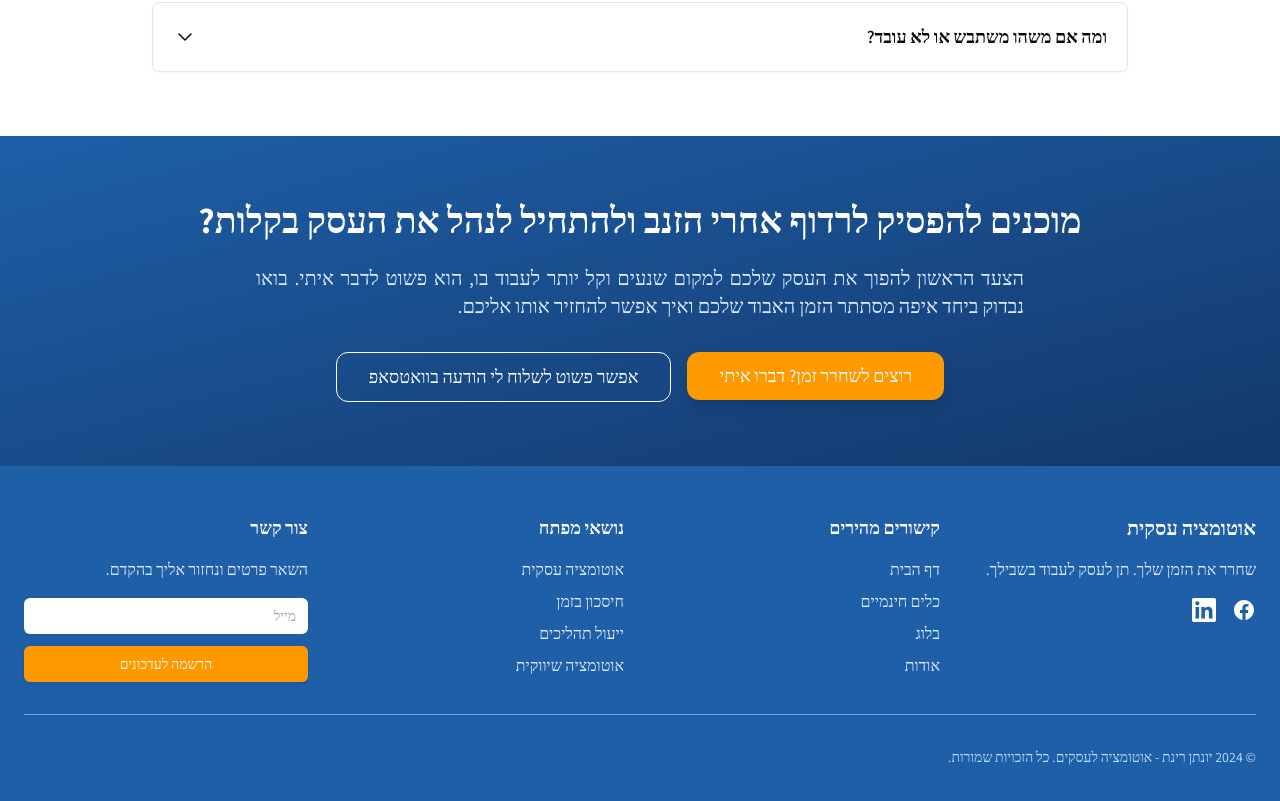
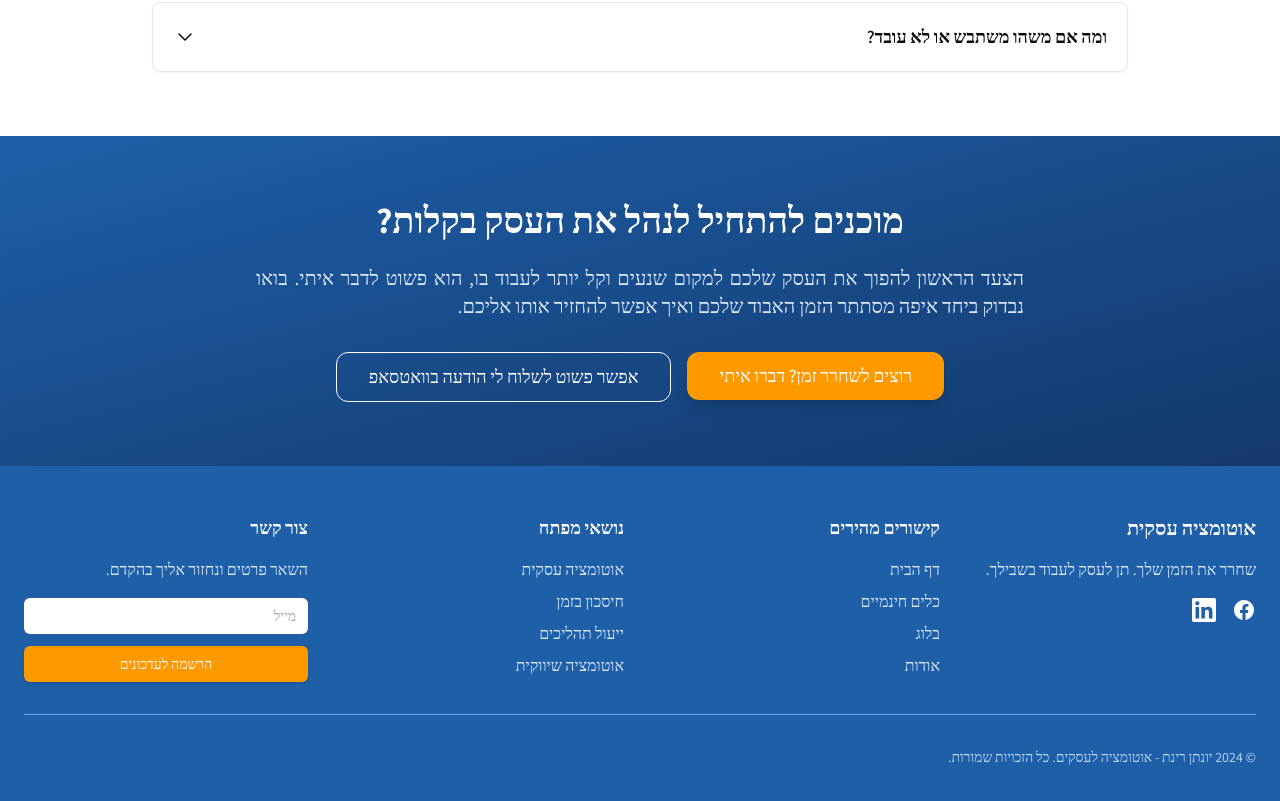
Before and after one commit to yonirinat/landing-automatzyoni, a React (Vite) app: page / in a window 1280 px wide. Shown: the part 5533-6334 px from the top of the page. Built offline with nearby package versions, Linux system fonts and the light colour scheme.

Commit message:
העלאה ראשונית של הפרויקט

```diff
--- a/src/pages/Home.jsx
+++ b/src/pages/Home.jsx
@@ -460,7 +460,7 @@ export default function Home() {
         <div className="max-w-7xl mx-auto px-6 text-center">
           <h2 className="text-3xl md:text-4xl font-bold mb-6">
             {/* Changed */}
-            מוכנים להפסיק לרדוף אחרי הזנב ולהתחיל לנהל את העסק בקלות?
+            מוכנים להתחיל לנהל את העסק בקלות?
           </h2>
           <p className="text-xl text-blue-100 max-w-3xl mx-auto mb-8">
             {/* Changed */}
```
